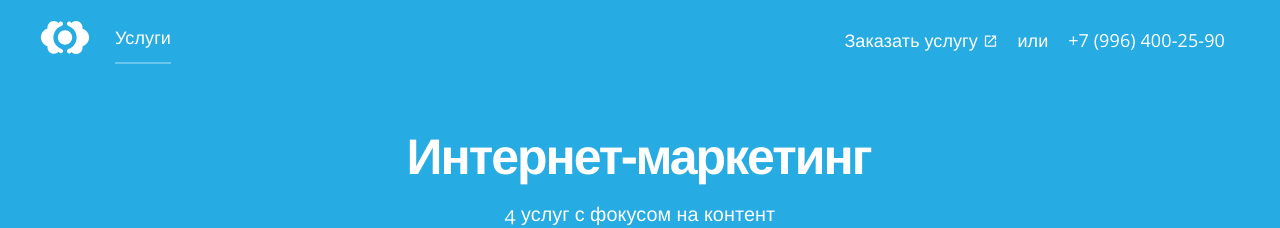
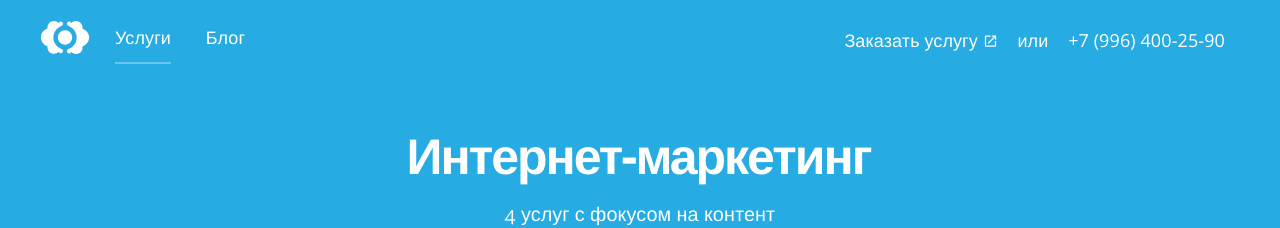
Before and after one commit to RakhimyanTim/digital-marketing.github.io, a Jekyll site: the page built from index.html, in a window 1280 px wide. Shown: the top 228 px of the page. Built offline with Jekyll 4.4.1, drawn with Linux system fonts in a browser that asks for light colours; nearby versions of some CDN libraries.

Commit message:
Updated '_data/navigation.yml' via CloudCannon

```diff
--- a/_data/navigation.yml
+++ b/_data/navigation.yml
@@ -1,2 +1,4 @@
 - name: Услуги
   link: /
+- name: Блог
+  link: /blog
```
